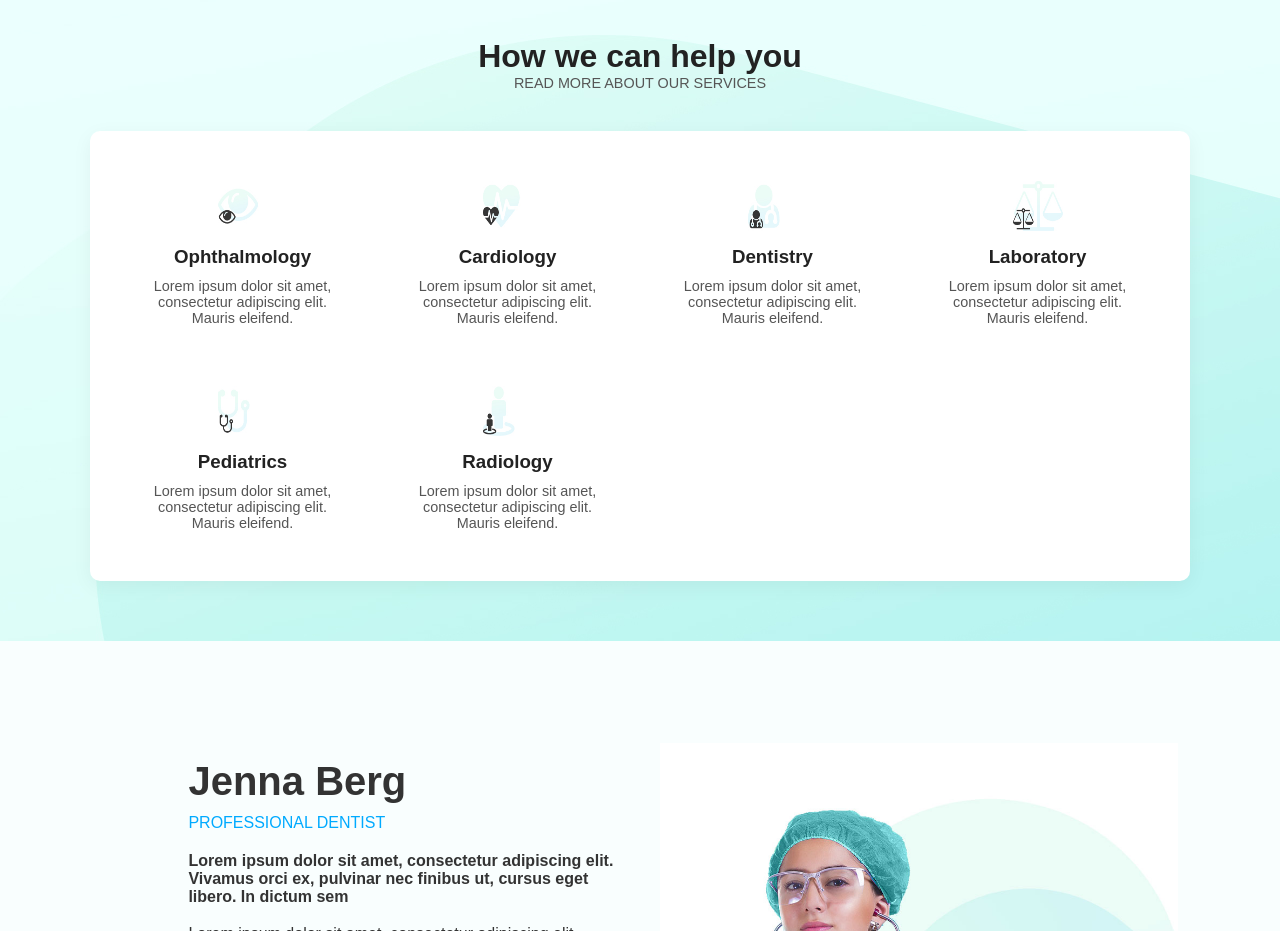
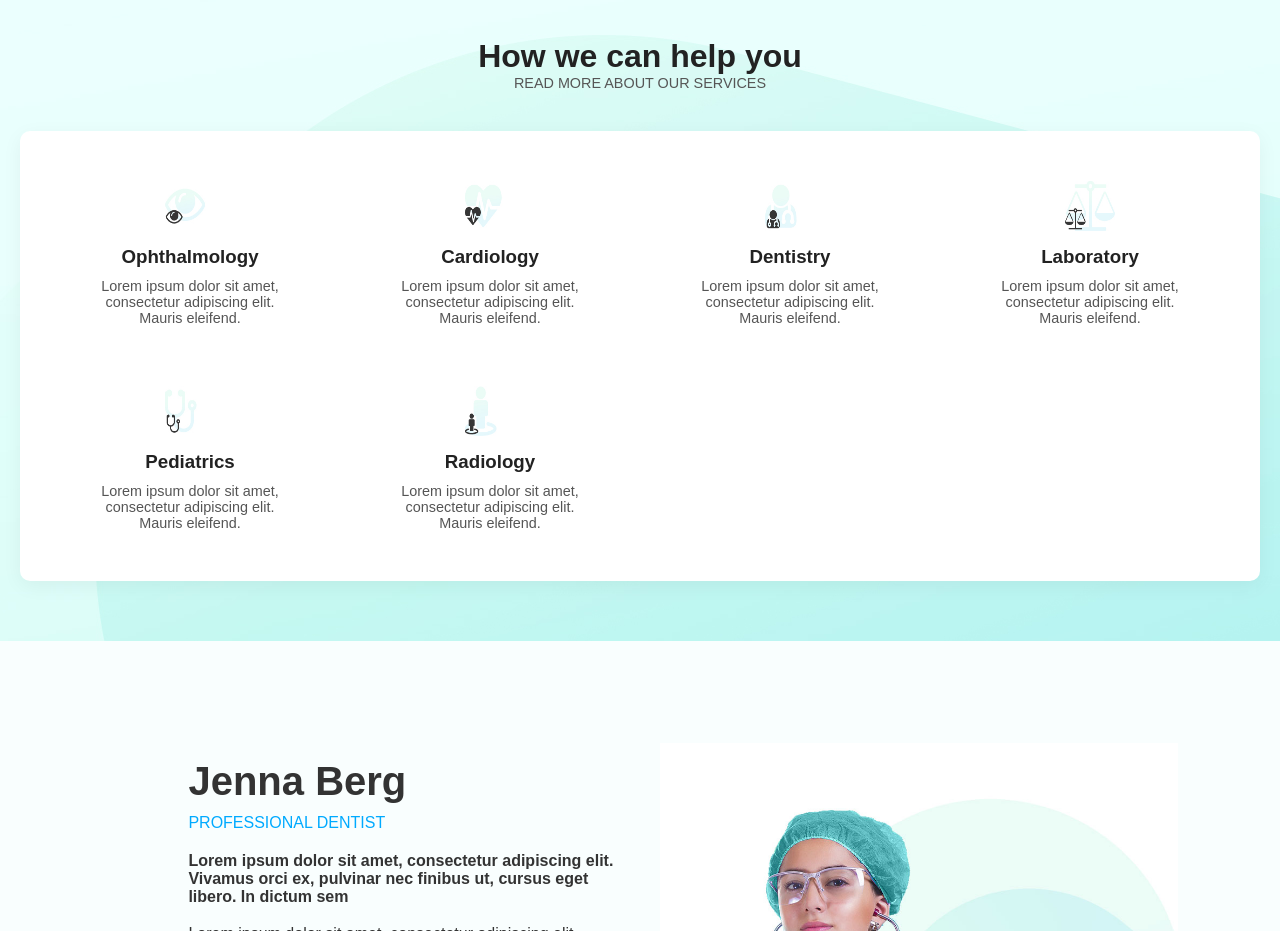
Before and after one commit to Ranjith7935/CSS, a plain HTML site: page Project/index.html in a window 1280 px wide. Shown: the part 1520-2451 px from the top of the page. Drawn offline with nearby package versions, Linux system fonts and the light colour scheme.

Commit message:
Update style.css

```diff
--- a/Project/style.css
+++ b/Project/style.css
@@ -539,7 +539,7 @@ button:hover {
 }
 
 .services-container {
-  max-width: 1100px;
+  max-width: 100%;
   margin: auto;
   display: grid;
   grid-template-columns: repeat(auto-fit, minmax(220px, 1fr));
```
